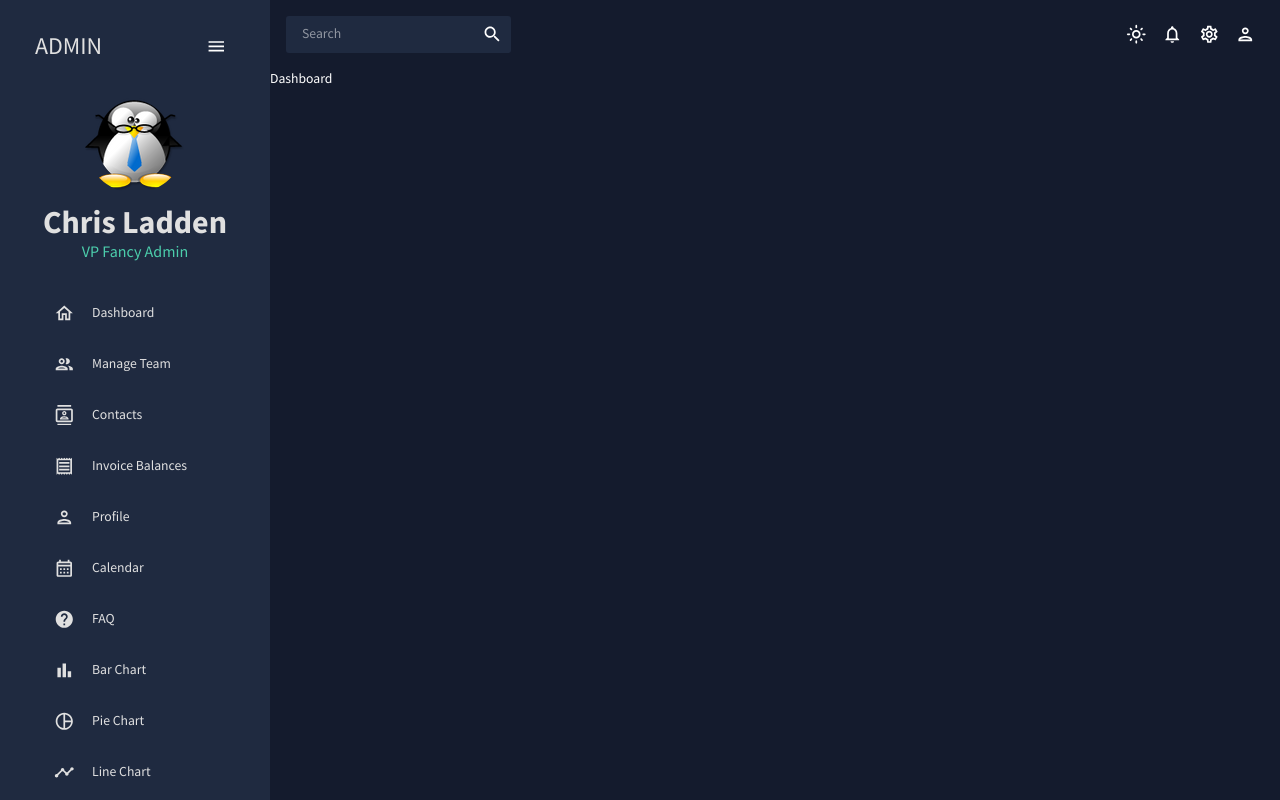
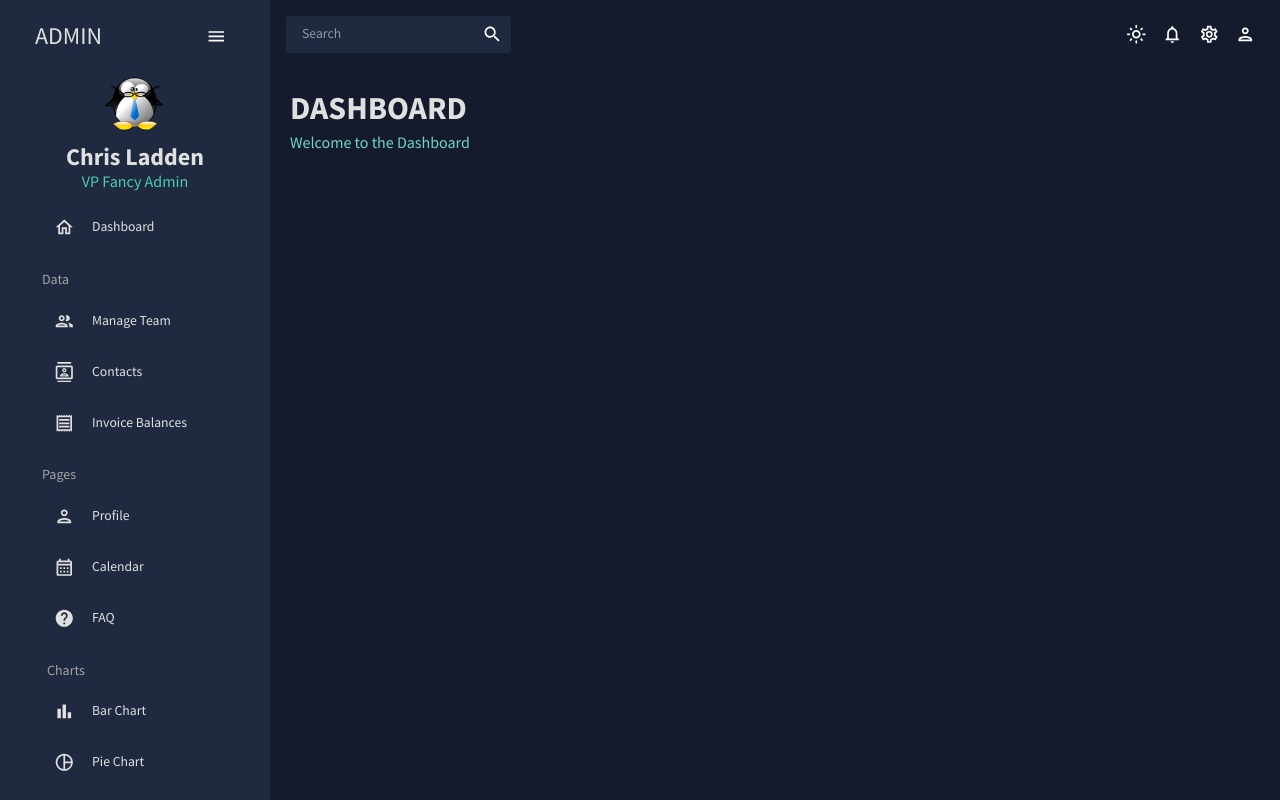
Before and after one commit to cladden77/react-admin-dashboard, a React (Create React App) app: page / in a window 1280 px wide. Built offline with nearby package versions, Linux system fonts and the light colour scheme.

Commit message:
sidebar adjustments and dashboard initial setup

```diff
--- /dev/null
+++ b/src/components/Header.jsx
@@ -0,0 +1,25 @@
+import { Typography, Box, useTheme } from "@mui/material";
+import { tokens } from "../theme";
+
+const Header = ({ title, subtitle }) => {
+    const theme = useTheme();
+    const colors = tokens(theme.palette.mode);
+
+    return (
+        <Box>
+          <Typography
+            variant="h2"
+            color={colors.grey[100]}
+            fontWeight="bold"
+            sx={{ mb: "5px" }}
+          >
+            {title}
+          </Typography>
+          <Typography variant="h5" color={colors.greenAccent[400]}>
+            {subtitle}
+          </Typography>
+        </Box>
+    )
+}
+
+export default Header;
--- a/src/scenes/dashboard/index.jsx
+++ b/src/scenes/dashboard/index.jsx
@@ -1,6 +1,14 @@
+import { Box } from "@mui/material";
+import Header from "../../components/Header";
 
 const Dashboard = () => {
-    return <div>Dashboard</div>
+  return (
+    <Box m="20px">
+      <Box display="flex" justifyContent="space-between" alignItems="center">
+        <Header title="DASHBOARD" subtitle="Welcome to the Dashboard" />
+      </Box>
+    </Box>
+  )
 }
 
 export default Dashboard;
--- a/src/scenes/global/Sidebar.jsx
+++ b/src/scenes/global/Sidebar.jsx
@@ -67,7 +67,7 @@
               onClick={() => setIsCollapsed(!isCollapsed)}
               icon={isCollapsed ? <MenuOutlinedIcon /> : undefined}
               style={{
-                margin: "10px 0 20px 0",
+                margin: "0 0 10px 0",
                 color: colors.grey[100],
               }}
             >
@@ -90,18 +90,18 @@
 
             {/* USER */}
             {!isCollapsed && (
-              <Box mb="25px">
+              <Box mb="10px">
                 <Box display="flex" justifyContent="center" alignItems="center">
                   <img
                   alt="profile-user"
-                  width="100px"
-                  height="100px"
+                  width="60px"
+                  height="60px"
                   src={`../../assets/user.png`}
                   style={{ cursor: "Pointer", borderRadius: "50%" }}
                   />
                 </Box>
                 <Box textAlign="center">
-                  <Typography variant="h2" color={colors.grey[100]} fontWeight="bold" sx={{ m: "10px 0 0 0" }}>Chris Ladden</Typography>
+                  <Typography variant="h3" color={colors.grey[100]} fontWeight="bold" sx={{ m: "10px 0 0 0" }}>Chris Ladden</Typography>
                   <Typography variant="h5" color={colors.greenAccent[500]}>VP Fancy Admin</Typography>
                 </Box>
               </Box>
@@ -116,6 +116,13 @@
                 selected={selected}
                 setSelected={setSelected}
               />
+              <Typography
+                variant="h6"
+                color={colors.grey[300]}
+                sx={{ m: "15px 0 5px 15px" }}
+              >
+                Data
+              </Typography>
               <Item
                 title="Manage Team"
                 to="/team"
@@ -137,6 +144,13 @@
                 selected={selected}
                 setSelected={setSelected}
               />
+              <Typography
+                variant="h6"
+                color={colors.grey[300]}
+                sx={{ m: "15px 0 5px 15px" }}
+              >
+                Pages
+              </Typography>
               <Item
                 title="Profile"
                 to="/form"
@@ -158,6 +172,13 @@
                 selected={selected}
                 setSelected={setSelected}
               />
+              <Typography
+                variant="h6"
+                color={colors.grey[300]}
+                sx={{ m: "15px 0 5px 20px" }}
+              >
+                Charts
+              </Typography>
               <Item
                 title="Bar Chart"
                 to="/bar"
```
